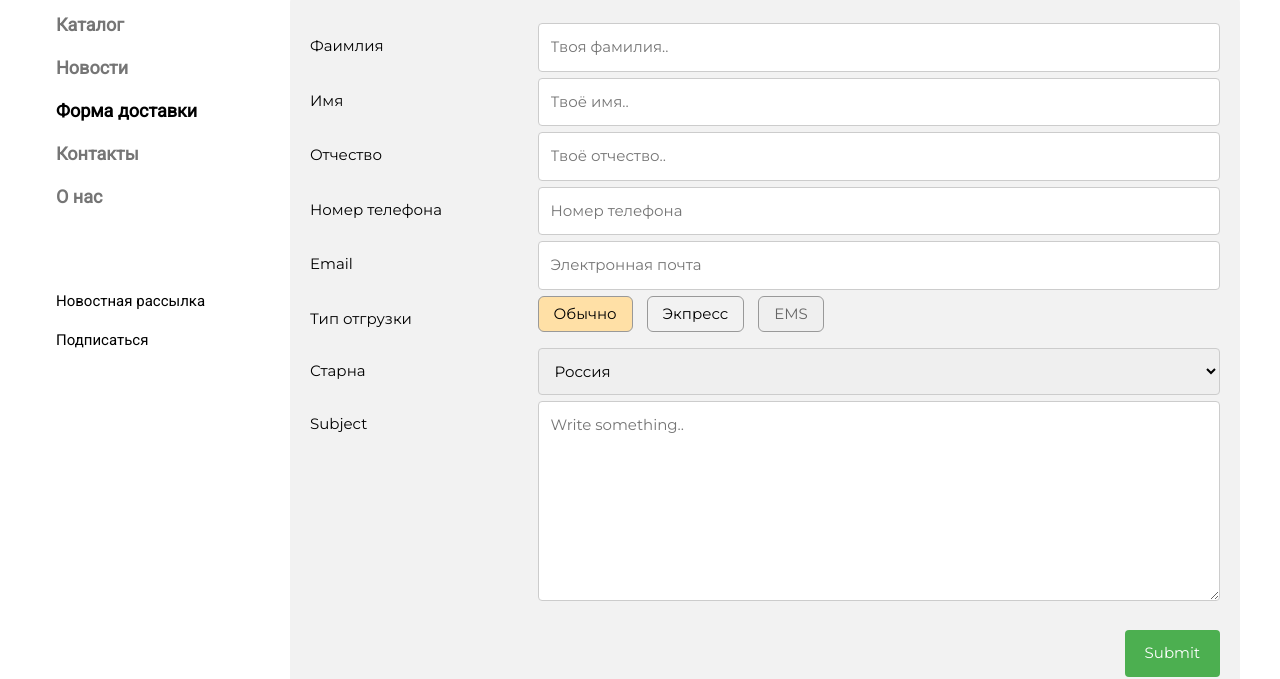
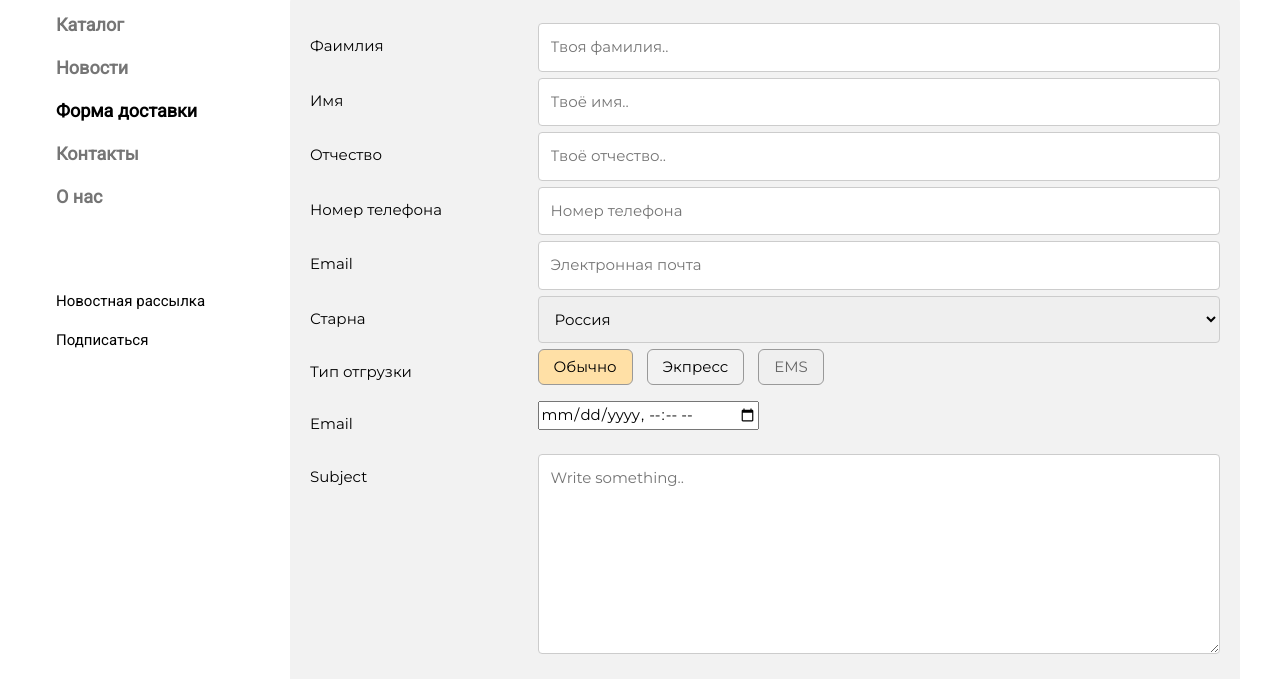
Before and after one commit to mrtmdpro/ClothingStore-SchoolWork-Old, a plain HTML site: page shipping.html in a window 1280 px wide. Shown: the part 149-828 px from the top of the page. Drawn offline with Linux system fonts and the light colour scheme.

Commit message:
Added datetime type (bugged)

```diff
--- a/shipping.html
+++ b/shipping.html
@@ -101,6 +101,18 @@
                 </div>
                 <div class="row">
                     <div class="col-25">
+                        <label for="country">Старна</label>
+                    </div>
+                    <div class="col-75">
+                        <select id="country" name="country">
+                            <option value="russia">Россия</option>
+                            <option value="vietnam">Вьетнам</option>
+                            <option value="usa">США</option>
+                        </select>
+                    </div>
+                </div>
+                <div class="row">
+                    <div class="col-25">
                         <label for="transType">Тип отгрузки</label>
                     </div>
                     <div class="col-75">
@@ -122,14 +134,10 @@
                 </div>
                 <div class="row">
                     <div class="col-25">
-                        <label for="country">Старна</label>
+                        <label for="arriveDate">Email</label>
                     </div>
                     <div class="col-75">
-                        <select id="country" name="country">
-                            <option value="russia">Россия</option>
-                            <option value="vietnam">Вьетнам</option>
-                            <option value="usa">США</option>
-                        </select>
+                        <input type="datetime-local" id="arriveDate" name="arriveDate">
                     </div>
                 </div>
                 <div class="row">
@@ -213,6 +221,7 @@
         </div>
     </div>
     <script>
+        arriveDate.max = new Date().toISOString().split("T")[0];
         // Accordion
         function myAccFunc() {
             var x = document.getElementById("demoAcc");
```
Lines whose indentation alone changed are shown as unchanged.
